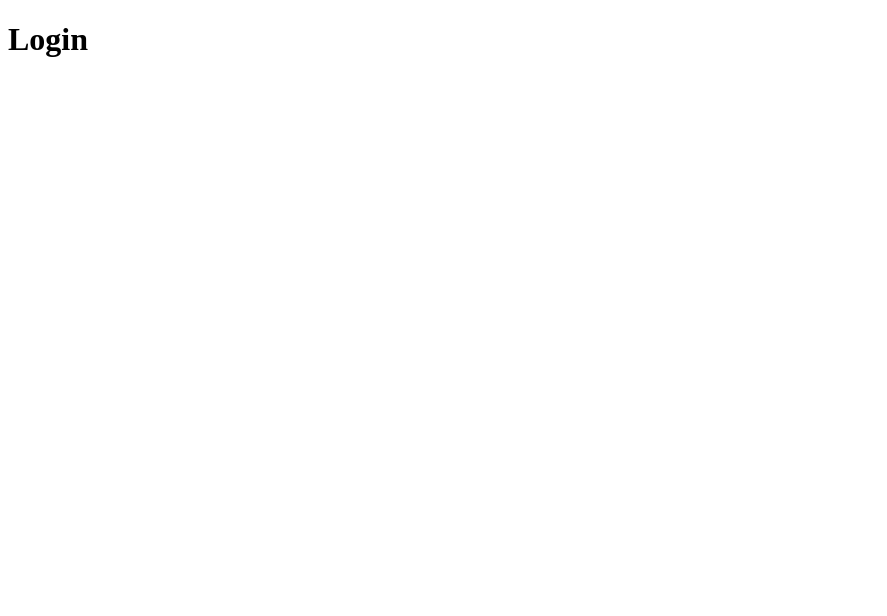
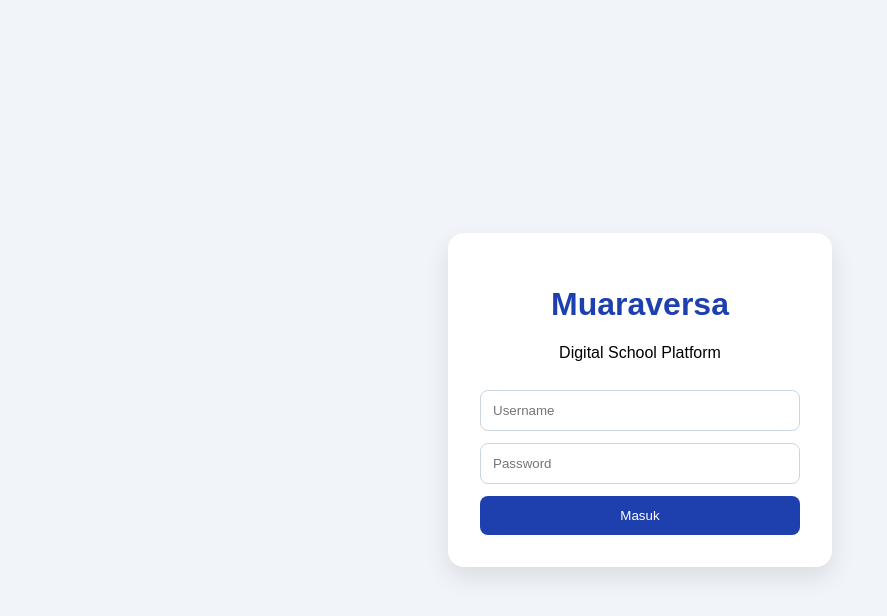
Before and after one commit to drmproject/muaraversa, a plain HTML site: page frontend/login.html in a window 1280 px wide. Shown: the whole page, without its empty margins (0-887 px from the left). Drawn offline with Linux system fonts and the light colour scheme.

Commit message:
Upgrade Muaraversa login interface

```diff
--- a/frontend/login.html
+++ b/frontend/login.html
@@ -1,12 +1,26 @@
 <!DOCTYPE html>
-<html>
+<html lang="id">
 <head>
+<meta charset="UTF-8">
+<meta name="viewport" content="width=device-width, initial-scale=1.0">
 <title>Login - Muaraversa</title>
+<style>
+body{font-family:Arial,sans-serif;background:#f1f5f9;display:flex;justify-content:center;align-items:center;height:100vh;margin:0}
+.card{background:white;padding:32px;border-radius:16px;width:320px;box-shadow:0 10px 25px rgba(0,0,0,.1)}
+h1{text-align:center;color:#1e40af}
+input,button{width:100%;padding:12px;margin-top:12px;box-sizing:border-box;border-radius:8px}
+input{border:1px solid #cbd5e1}
+button{background:#1e40af;color:white;border:0;cursor:pointer}
+</style>
 </head>
-
 <body>
-
-<h1>Login</h1>
-
+<div class="card">
+<h1>Muaraversa</h1>
+<p style="text-align:center">Digital School Platform</p>
+<input id="username" placeholder="Username">
+<input id="password" type="password" placeholder="Password">
+<button onclick="login()">Masuk</button>
+</div>
+<script src="js/auth.js"></script>
 </body>
 </html>
```
